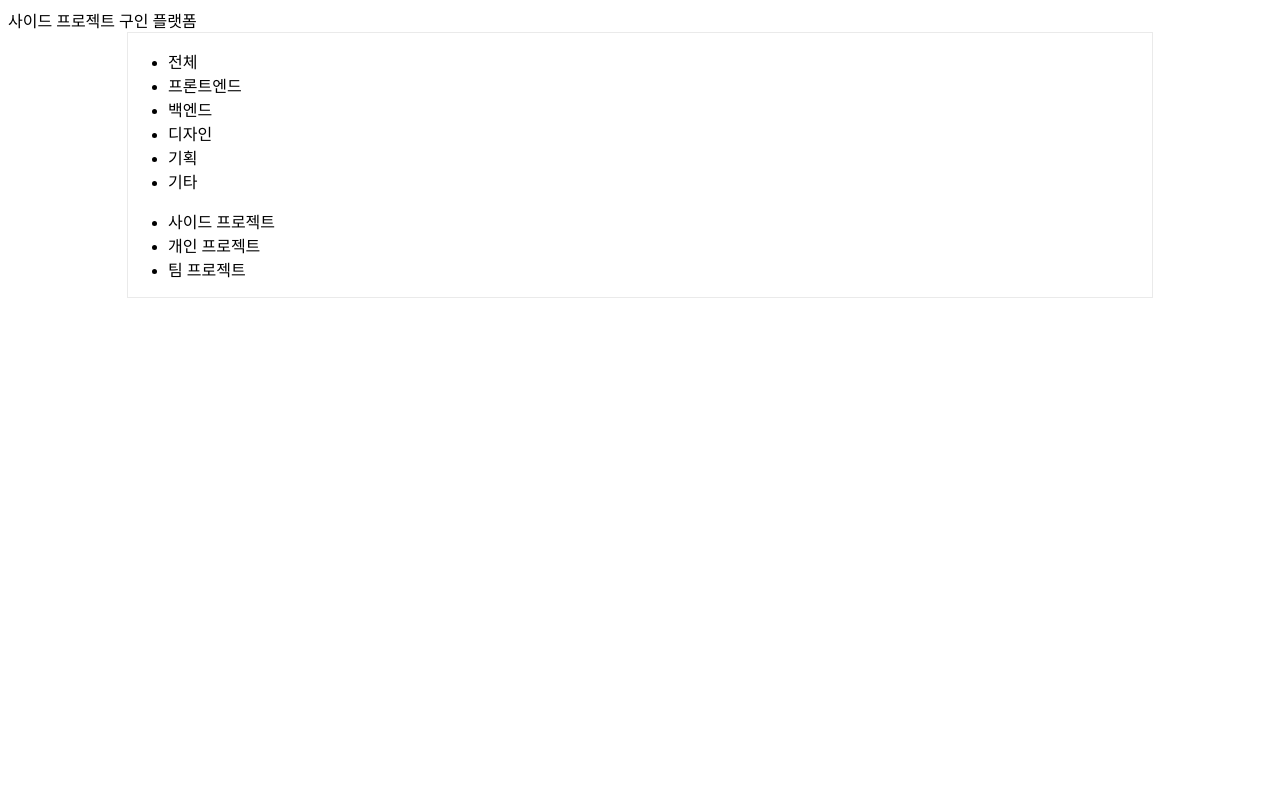
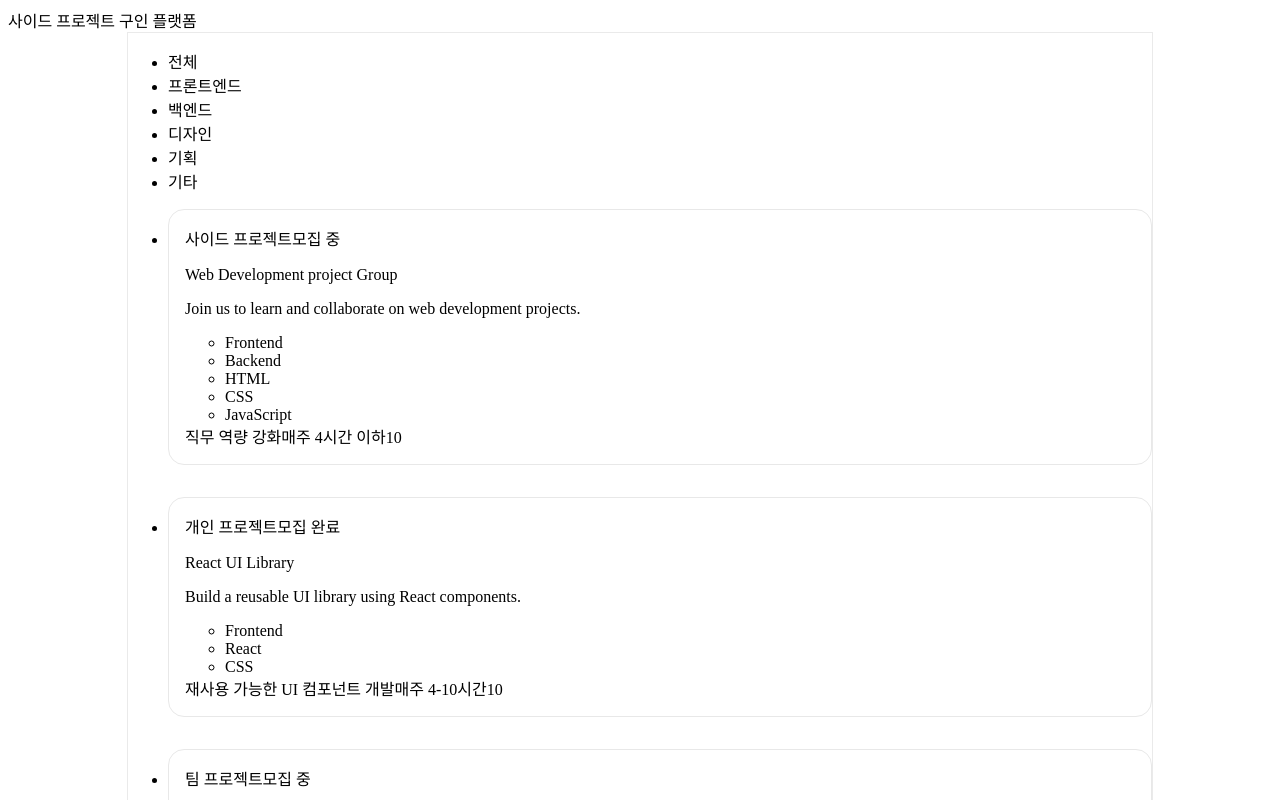
Before and after one commit to junhui324/MoGakPpo, a React (Create React App) app: page / in a window 1280 px wide. Shown: the top 800 px of the page. Built offline with nearby package versions, Linux system fonts and the light colour scheme.

Commit message:
Fix: ProjectList 목데이터 수정 및  인터페이스 수정

```diff
--- a/public/mock/project-list.json
+++ b/public/mock/projects.json
@@ -1,47 +1,47 @@
 [
   {
     "project_id": 1,
-    "user_id": 1,
-    "project_category": "백엔드",
     "project_type": "사이드 프로젝트",
-    "project_recruitment_status": "Open",
+    "project_recruitment_status": "모집 중",
     "project_title": "Web Development project Group",
     "project_summary": "Join us to learn and collaborate on web development projects.",
     "project_recruitment_roles": ["Frontend", "Backend"],
     "project_required_stacks": ["HTML", "CSS", "JavaScript"],
     "project_goal": "직무 역량 강화",
-    "project_participation_time": "매주 2시간",
-    "project_likes": 10,
+    "project_participation_time": "매주 4시간 이하",
+    "project_bookmark_count": 10,
+    "project_comments_count": 11,
+    "project_views_count": 50,
     "project_created_at": "2023-05-01"
   },
   {
     "project_id": 2,
-    "user_id": 2,
-    "project_category": "프론트엔드",
     "project_type": "개인 프로젝트",
-    "project_recruitment_status": "Closed",
+    "project_recruitment_status": "모집 완료",
     "project_title": "React UI Library",
     "project_summary": "Build a reusable UI library using React components.",
     "project_recruitment_roles": ["Frontend"],
     "project_required_stacks": ["React", "CSS"],
     "project_goal": "재사용 가능한 UI 컴포넌트 개발",
-    "project_participation_time": "유동적",
-    "project_likes": 25,
+    "project_participation_time": "매주 4-10시간",
+    "project_bookmark_count": 10,
+    "project_comments_count": 11,
+    "project_views_count": 50,
     "project_created_at": "2023-05-15"
   },
   {
     "project_id": 3,
-    "user_id": 3,
-    "project_category": "데이터 분석",
     "project_type": "팀 프로젝트",
-    "project_recruitment_status": "Open",
+    "project_recruitment_status": "모집 중",
     "project_title": "Customer Segmentation Analysis",
     "project_summary": "Perform customer segmentation analysis using machine learning techniques.",
     "project_recruitment_roles": ["Data Analyst", "Machine Learning Engineer"],
     "project_required_stacks": ["Python", "Pandas", "Scikit-learn"],
     "project_goal": "고객 세그먼트 파악 및 타깃 마케팅",
-    "project_participation_time": "매주 4시간",
-    "project_likes": 15,
+    "project_participation_time": "매주 10시간 이상",
+    "project_bookmark_count": 10,
+    "project_comments_count": 11,
+    "project_views_count": 50,
     "project_created_at": "2023-05-20"
   }
 ]
--- a/src/apis/project.ts
+++ b/src/apis/project.ts
@@ -1,6 +1,6 @@
 import axios from 'axios';
 
 export async function getProjectList() {
-  const response = await axios.get('/mock/project-list.json');
+  const response = await axios.get('/mock/projects.json');
   return response.data;
 }
--- a/src/components/ProjectList.tsx/ProjectList.tsx
+++ /dev/null
@@ -1,28 +0,0 @@
-import { useEffect, useState } from 'react';
-import { getProjectList } from '../../apis/project';
-import { TypeProjectList } from '../../interfaces/Project.interface';
-
-function ProjectList() {
-  const [projectList, setProjectList] = useState<TypeProjectList[]>([]);
-  useEffect(() => {
-    const fetchData = async (): Promise<void> => {
-      try {
-        const projectList = await getProjectList();
-        setProjectList(projectList);
-        console.log(projectList);
-      } catch (error) {
-        console.error(error);
-      }
-    };
-    fetchData();
-  }, []);
-
-  return (
-    <ul>
-      {projectList.map((project) => {
-        return <li key={project.project_id}>{project.project_type}</li>;
-      })}
-    </ul>
-  );
-}
-export default ProjectList;
--- /dev/null
+++ b/src/components/ProjectList/ProjectList.module.scss
@@ -0,0 +1,8 @@
+ul {
+  .listContainer {
+    margin-bottom: 32px;
+    padding: 16px;
+    border: 1px solid #e8e8e8;
+    border-radius: 16px;
+  }
+}
--- /dev/null
+++ b/src/components/ProjectList/ProjectList.tsx
@@ -0,0 +1,63 @@
+import { useEffect, useState } from 'react';
+import { getProjectList } from '../../apis/project';
+import { TypeProjectList } from '../../interfaces/Project.interface';
+import styles from './ProjectList.module.scss';
+
+function ProjectList() {
+  const [projectList, setProjectList] = useState<TypeProjectList[]>([]);
+  useEffect(() => {
+    const fetchData = async (): Promise<void> => {
+      try {
+        const projectList = await getProjectList();
+        setProjectList(projectList);
+      } catch (error) {
+        console.error(error);
+      }
+    };
+    fetchData();
+  }, []);
+
+  return (
+    <ul className={styles.container}>
+      {projectList.map((project) => {
+        const {
+          project_id,
+          project_type: type,
+          project_recruitment_status: recruitmentStatus,
+          project_title: title,
+          project_summary: summary,
+          project_recruitment_roles: recruitmentRoles,
+          project_required_stacks: requiredStacks,
+          project_goal: goal,
+          project_participation_time: participationTime,
+          project_bookmark_count: bookmarkCount,
+          project_comments_count: commentsCount,
+          project_views_count: viewsCount,
+          project_created_at: created_at,
+        } = project;
+        return (
+          <li key={project_id} className={styles.listContainer}>
+            <span className={styles.type}>{type}</span>
+            <span className={styles.status}>{recruitmentStatus}</span>
+            <p className={styles.title}>{title}</p>
+            <p className={styles.summary}>{summary}</p>
+            <ul className={styles.roleContainer}>
+              {recruitmentRoles.map((role, index) => (
+                <li key={index}>{role}</li>
+              ))}
+            </ul>
+            <ul className={styles.stacksContainer}>
+              {requiredStacks.map((stack, index) => (
+                <li key={index}>{stack}</li>
+              ))}
+            </ul>
+            <span className={styles.goal}>{goal}</span>
+            <span className={styles.participationTime}>{participationTime}</span>
+            <span className={styles.bookmarkCount}>{bookmarkCount}</span>
+          </li>
+        );
+      })}
+    </ul>
+  );
+}
+export default ProjectList;
--- a/src/pages/Main.tsx
+++ b/src/pages/Main.tsx
@@ -1,5 +1,5 @@
-import Category from '../components/ProjectList.tsx/Category';
-import ProjectList from '../components/ProjectList.tsx/ProjectList';
+import Category from '../components/ProjectList/Category';
+import ProjectList from '../components/ProjectList/ProjectList';
 
 function Main() {
   return (
```
Also changed, not shown: src/interfaces/Project.interface.ts (+6 -7 lines), src/components/ProjectList/Category.tsx (renamed from src/components/ProjectList.tsx/Category.tsx).
